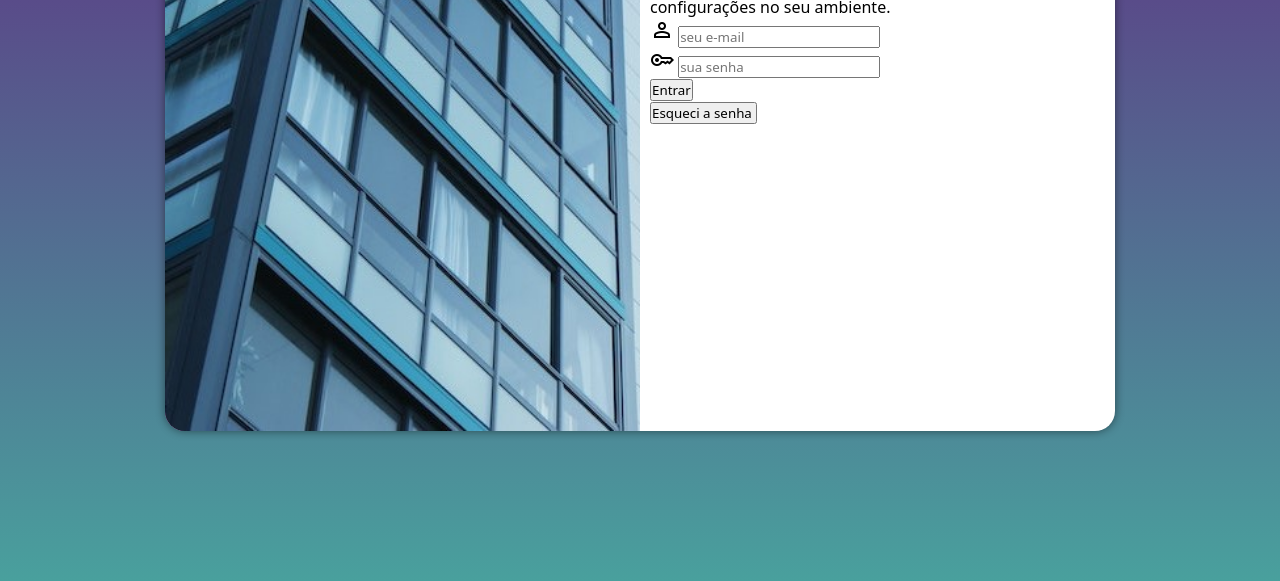
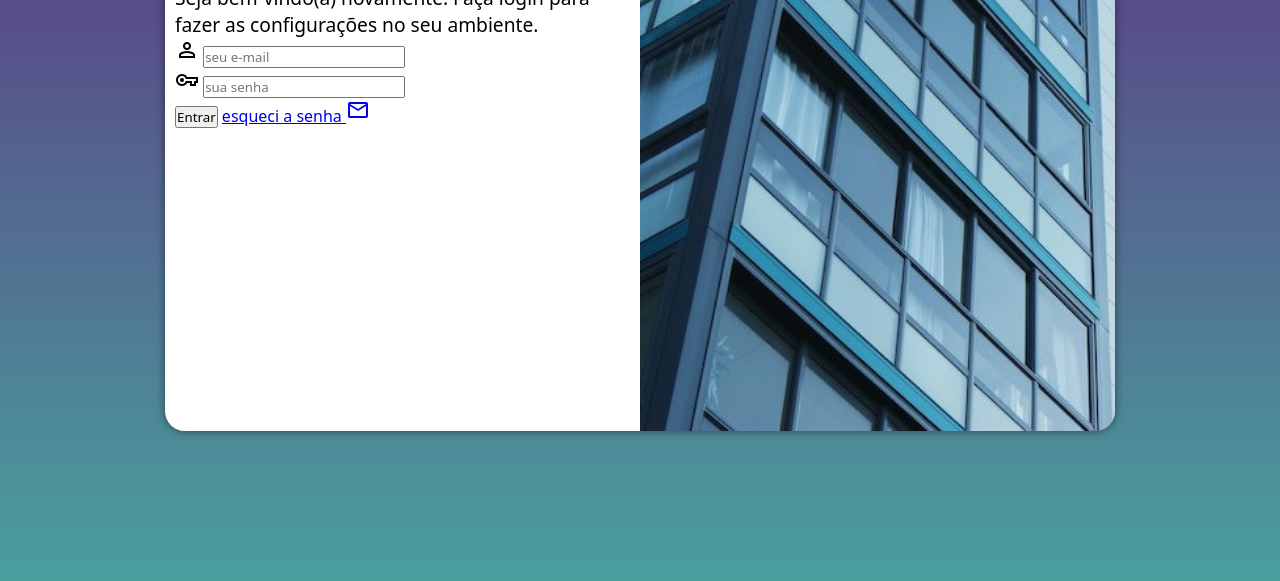
Before and after one commit to matheushnunes/projeto-login, a plain HTML site: page index.html in a window 1280 px wide. Shown: the part 219-800 px from the top of the page. Drawn offline with nearby package versions, Linux system fonts and the light colour scheme.

Commit message:
criando os formulários

```diff
--- a/estilos/media-query.css
+++ b/estilos/media-query.css
@@ -29,12 +29,18 @@
     }
 
     section#login > div#imagem{
-        float: left;
+        float: right;
         width: 50%;
         height: 100%;
     }
     section#login > div#formulario {
-        float: right;
+        float: left;
         width: 50%;
     }
+    div#formulario > h1{
+        font-size: 2em;
+    }
+    div#formulario > p{
+        font-size: 1.2em;
+    }
 }
--- a/index.html
+++ b/index.html
@@ -20,24 +20,26 @@
             <div id="formulario">
                 <h1>Login</h1>
                 <p>Seja bem-vindo(a) novamente. Faça login para fazer as configurações no seu ambiente.</p>
-                <form action="cadastro.php">
-                    <p id="email">
-                        <label for="email"><i class="material-symbols-outlined">
-                            person
-                        </i></label>
-                        <input type="email" name="email" id="email" placeholder="seu e-mail" required>
-                    </p>
-                    <p id="senha">
-                        <label for="senha"><i class="material-symbols-outlined">
-                            key
-                        </i></label>
-                        <input type="password" name="senha" id="senha" placeholder="sua senha"  required minlength="8">
-                    </p>
-                    <p id="entrar"><input type="submit" value="Entrar"></p>
-                    <p id="esqueci-a-senha">
-                        <input id="esqueciasenha" type="button" value="Esqueci a senha " >
-                        <label for="esqueciasenha"></label>
-                    </p>
+                <form action="login.php" method="post">
+                    <div class="campo">
+                            <label for="email"><i class="material-symbols-outlined">
+                                person
+                            </i></label>
+                            <input type="email" name="email" id="email" placeholder="seu e-mail" required autocomplete="email" maxlength="30">
+                    </div>
+
+
+                        <div class="campo">
+                            <label for="senha"><i class="material-symbols-outlined">
+                                vpn_key
+                            </i></label>
+                            <input type="password" name="senha" id="senha" placeholder="sua senha"  required minlength="8" maxlength="20" autocomplete="current-password">
+                        </div>
+
+                        <input type="submit" value="Entrar">
+                        <a href="esqueci.html">esqueci a senha <i class="material-symbols-outlined">mail</i></a>
+
+
                 </form>
             </div>
         </section>
```
